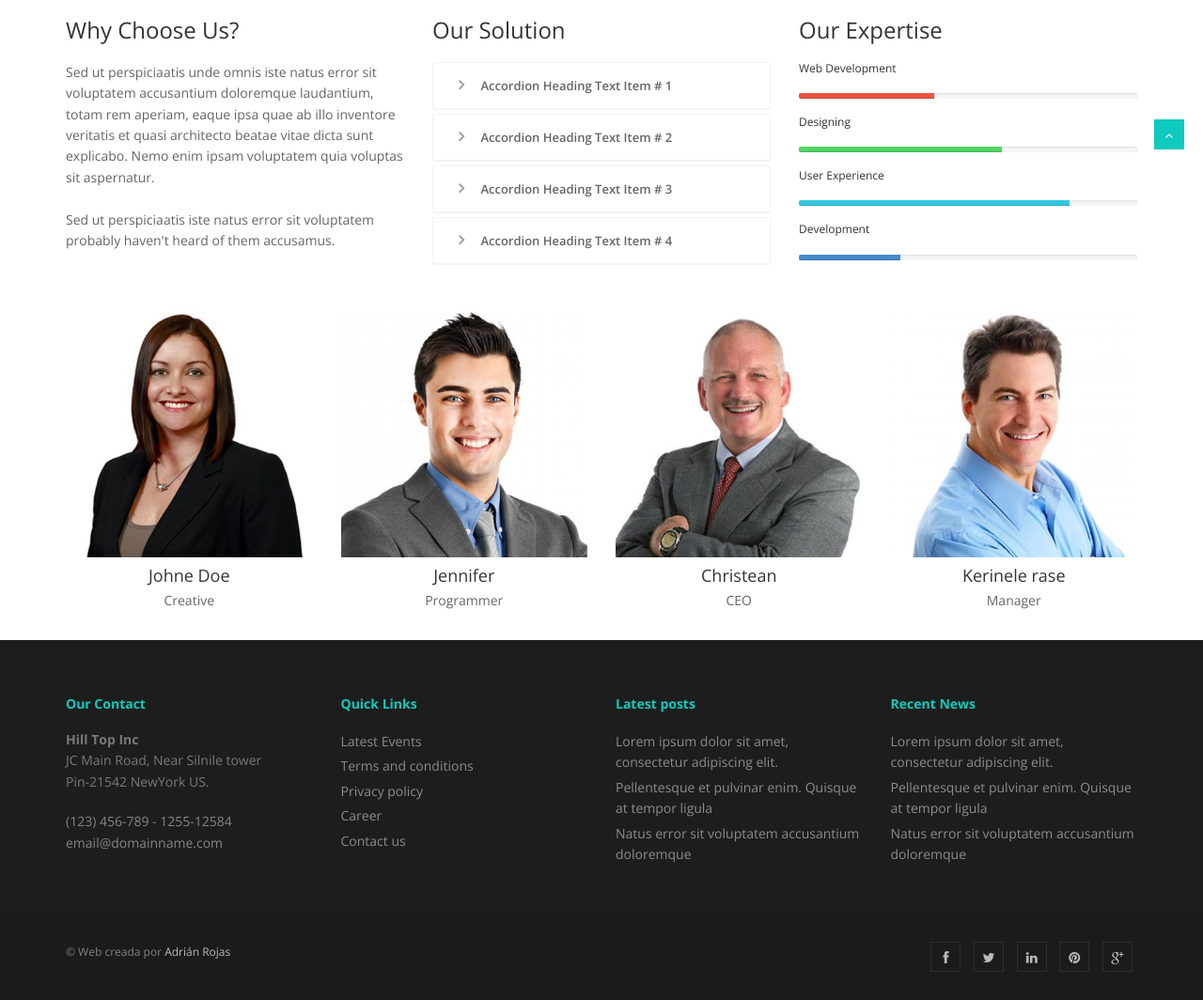
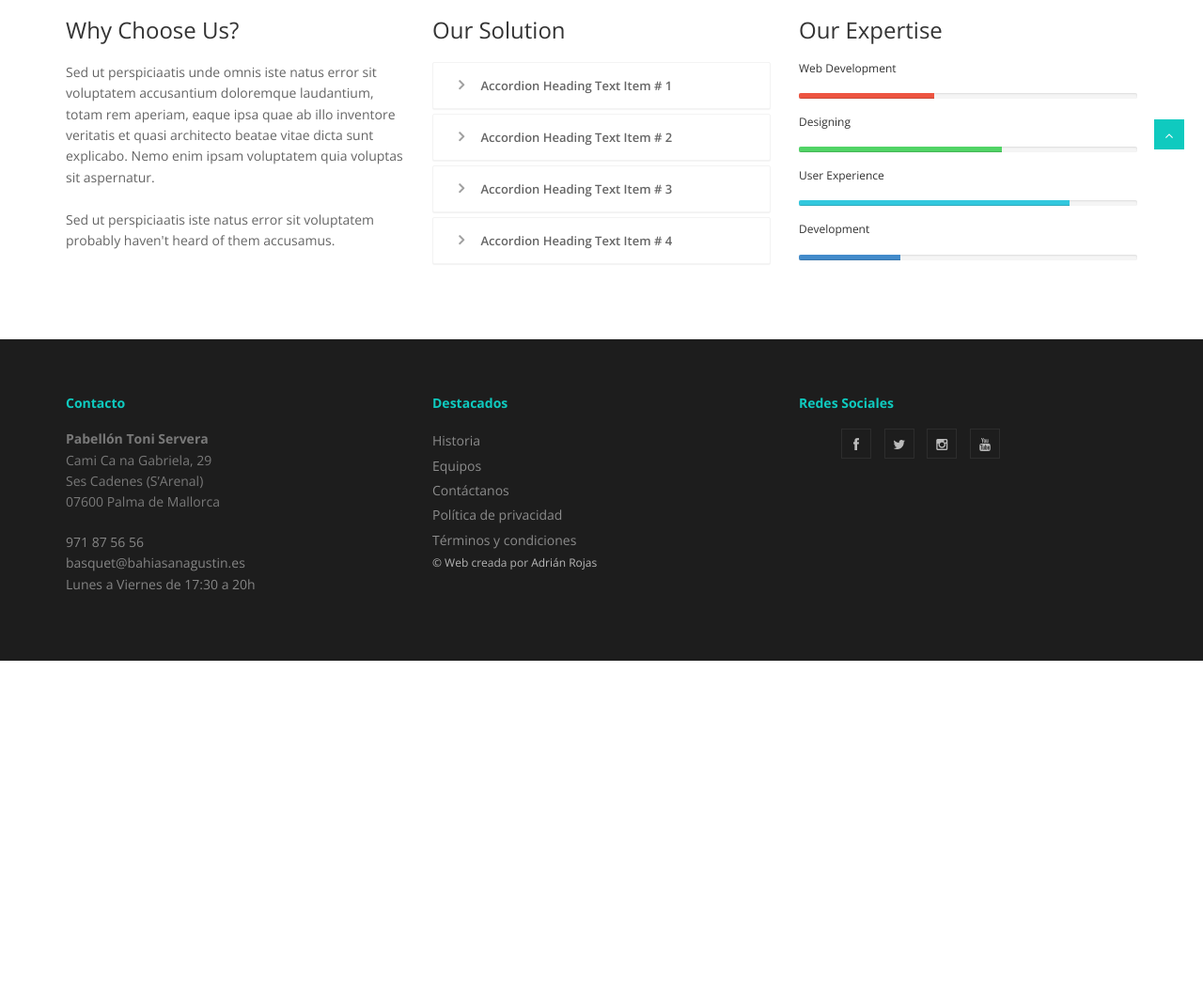
Before and after one commit to adriian12/Mis-proyectos, a Django app: page /about/ in a window 1280 px wide. Shown: the part 641-1705 px from the top of the page at 94% size. After the commit the page ends 1344 px from the top, so only its background shows below. Run offline with Django 3.2, Linux system fonts and the light colour scheme; parts of the project's set-up code (start-up, migrations or seed data) failed here and were passed over; some libraries are stand-ins or nearby versions.

Commit message:
plantillas actualizadas
añadido código django a las plantillas

```diff
--- a/squadbasket/appbasket/templates/index.html
+++ b/squadbasket/appbasket/templates/index.html
@@ -3,7 +3,7 @@
         {% include "modulos/slider.html" %}
         <section id="content">
             {% include "modulos/seccion_columnas.html" %}
-            {% include "modulos/trending.html" %}
+            {% include "modulos/seccion_reciente.html" %}
+            {% include "modulos/directiva.html" %}
         </section>
-        {% include "modulos/seccion_reciente.html" %}
     {% endblock %}
--- a/squadbasket/appbasket/templates/modulos/directiva.html
+++ b/squadbasket/appbasket/templates/modulos/directiva.html
@@ -1,44 +1,31 @@
 <div class="team-six">
-    <div class="row">
+    <div class="row center">
+        {% for directivos in miembros %}
         <div class="col-md-3 col-sm-6">
-            <!-- Team Member -->
+            <!-- Directiva -->
             <div class="team-member">
-                <!-- Image -->
-                <img class="img-responsive" src="../squadbasket/static/img/team1.jpg" alt="">
-                <!-- Name -->
-                <h4>Johne Doe</h4>
-                <span class="deg">Creative</span>
+                <!-- Imagen -->
+                <a data-toggle="modal" data-target="#myModal">
+                    <img class="img-responsive directiva-img" src="static/uploads{{ directivos.imagen.url }}" alt="directivo">
+                </a>
+                <!-- Nombre -->
+                <h4>{{ directivos.nombre }}</h4>
+                <span class="deg">{{ directivos.puesto }}</span>
+{% comment %}                <div class="modal fade" id="myModal" role="dialog">
+                    <div class="modal-dialog">
+                        <div class="modal-content">
+                            <div class="modal-header">
+                                <button type="button" class="close" data-dismiss="modal">&times;</button>
+                            </div>
+                            <div class="modal-body">
+                                {{ directivos.tabla|safe }}
+                            </div>
+                        </div>
+                    </div>
+                </div>{% endcomment %}
+
             </div>
         </div>
-        <div class="col-md-3 col-sm-6">
-            <!-- Team Member -->
-            <div class="team-member">
-                <!-- Image -->
-                <img class="img-responsive" src="../squadbasket/static/img/team2.jpg" alt="">
-                <!-- Name -->
-                <h4>Jennifer</h4>
-                <span class="deg">Programmer</span>
-            </div>
-        </div>
-        <div class="col-md-3 col-sm-6">
-            <!-- Team Member -->
-            <div class="team-member">
-                <!-- Image -->
-                <img class="img-responsive" src="../squadbasket/static/img/team3.jpg" alt="">
-                <!-- Name -->
-                <h4>Christean</h4>
-                <span class="deg">CEO</span>
-            </div>
-        </div>
-        <div class="col-md-3 col-sm-6">
-            <!-- Team Member -->
-            <div class="team-member">
-                <!-- Image -->
-                <img class="img-responsive" src="../squadbasket/static/img/team4.jpg" alt="">
-                <!-- Name -->
-                <h4>Kerinele rase</h4>
-                <span class="deg">Manager</span>
-            </div>
-        </div>
+        {% endfor %}
     </div>
 </div>
--- a/squadbasket/appbasket/templates/modulos/footer.html
+++ b/squadbasket/appbasket/templates/modulos/footer.html
@@ -1,55 +1,45 @@
 <footer>
     <div class="container">
         <div class="row">
-            <div class="col-md-3">
+            <div class="col-md-4">
                 <div class="widget">
-                    <h5 class="widgetheading">Our Contact</h5>
+                    <h5 class="widgetheading">Contacto</h5>
                     <address>
-                    <strong>Hill Top Inc</strong><br>
-                    JC Main Road, Near Silnile tower<br>
-                     Pin-21542 NewYork US.</address>
+                        <strong>Pabellón Toni Servera</strong><br>
+                        Cami Ca na Gabriela, 29<br>
+                        Ses Cadenes (S’Arenal)<br>
+                        07600 Palma de Mallorca
+                    </address>
                     <p>
-                        <i class="icon-phone"></i> (123) 456-789 - 1255-12584 <br>
-                        <i class="icon-envelope-alt"></i> email@domainname.com
+                        <span>971 87 56 56</span><br>
+                        <span>basquet@bahiasanagustin.es</span><br>
+                        <span>Lunes a Viernes de 17:30 a 20h</span>
                     </p>
                 </div>
             </div>
-            <div class="col-md-3">
+            <div class="col-md-4">
                 <div class="widget">
-                    <h5 class="widgetheading">Quick Links</h5>
+                    <h5 class="widgetheading">Destacados</h5>
                     <ul class="link-list">
-                        <li><a href="#">Latest Events</a></li>
-                        <li><a href="#">Terms and conditions</a></li>
-                        <li><a href="#">Privacy policy</a></li>
-                        <li><a href="#">Career</a></li>
-                        <li><a href="#">Contact us</a></li>
+                        <li><a href="#">Historia</a></li>
+                        <li><a href="#">Equipos</a></li>
+                        <li><a href="#">Contáctanos</a></li>
+                        <li><a href="#">Política de privacidad</a></li>
+                        <li><a href="#">Términos y condiciones</a></li>
                     </ul>
                 </div>
             </div>
-            <div class="col-md-3">
+            <div class="col-md-4">
                 <div class="widget">
-                    <h5 class="widgetheading">Latest posts</h5>
-                    <ul class="link-list">
-                        <li><a href="#">Lorem ipsum dolor sit amet, consectetur adipiscing elit.</a></li>
-                        <li><a href="#">Pellentesque et pulvinar enim. Quisque at tempor ligula</a></li>
-                        <li><a href="#">Natus error sit voluptatem accusantium doloremque</a></li>
+                    <h5 class="widgetheading">Redes Sociales</h5>
+                    <ul class="social-network">
+                        <li><a href="#" data-placement="top" title="Facebook"><i class="fa fa-facebook"></i></a></li>
+                        <li><a href="#" data-placement="top" title="Twitter"><i class="fa fa-twitter"></i></a></li>
+                        <li><a href="#" data-placement="top" title="Instagram"><i class="fa fa-instagram"></i></a></li>
+                        <li><a href="#" data-placement="top" title="Youtube"><i class="fa fa-youtube"></i></a></li>
                     </ul>
                 </div>
             </div>
-            <div class="col-md-3">
-                <div class="widget">
-                    <h5 class="widgetheading">Recent News</h5>
-                    <ul class="link-list">
-                        <li><a href="#">Lorem ipsum dolor sit amet, consectetur adipiscing elit.</a></li>
-                        <li><a href="#">Pellentesque et pulvinar enim. Quisque at tempor ligula</a></li>
-                        <li><a href="#">Natus error sit voluptatem accusantium doloremque</a></li>
-                    </ul>
-                </div>
-            </div>
-        </div>
-    </div>
-    <div id="sub-footer">
-        <div class="container">
             <div class="row">
                 <div class="col-lg-6">
                     <div class="copyright">
@@ -58,15 +48,6 @@
                         </p>
                     </div>
                 </div>
-                <div class="col-lg-6">
-                    <ul class="social-network">
-                        <li><a href="#" data-placement="top" title="Facebook"><i class="fa fa-facebook"></i></a></li>
-                        <li><a href="#" data-placement="top" title="Twitter"><i class="fa fa-twitter"></i></a></li>
-                        <li><a href="#" data-placement="top" title="Linkedin"><i class="fa fa-linkedin"></i></a></li>
-                        <li><a href="#" data-placement="top" title="Pinterest"><i class="fa fa-pinterest"></i></a></li>
-                        <li><a href="#" data-placement="top" title="Google plus"><i class="fa fa-google-plus"></i></a></li>
-                    </ul>
-                </div>
             </div>
         </div>
     </div>
--- a/squadbasket/appbasket/templates/modulos/seccion_columnas.html
+++ b/squadbasket/appbasket/templates/modulos/seccion_columnas.html
@@ -3,15 +3,17 @@
     <div class="row">
         <div class="skill-home">
             <div class="skill-home-solid clearfix">
+                {% for info in columnas %}
                 <div class="col-md-3 col-sm-6 text-center">
                     <span class="icons c1">
                         <i class="fa fa-home"></i>
                     </span>
                     <div class="box-area">
-                        <h3>{{ columnas|pprint }}</h3>
-                        <p></p>
+                        <h3>{{ info.col_titulo }}</h3>
+                        <p>{{ info.col_texto }}</p>
                     </div>
                 </div>
+                {% endfor %}
 {% comment %}                <div class="col-md-3 col-sm-6 text-center">
                     <span class="icons c2">
                         <i class="fa fa-rocket"></i>
--- a/squadbasket/appbasket/urls.py
+++ b/squadbasket/appbasket/urls.py
@@ -13,6 +13,4 @@ urlpatterns = [
     url(r'^precios/$', views.precios, name='precios'),
     url(r'^resultados/$', views.resultados, name='resultados'),
     url(r'^noticias/$', views.noticia_list, name='noticias'),
-    url(r'^slider/$', views.slider_content, name='slider'),
-    url(r'^columnas/$', views.columna_list, name='columnas'),
 ]
--- a/squadbasket/appbasket/views.py
+++ b/squadbasket/appbasket/views.py
@@ -1,11 +1,17 @@
 from django.shortcuts import render
 from django.utils import timezone
-from .models import Noticias, Slider, Columnas
+from .models import Noticia, Slider, Columna, Reciente, Directiva
 
 # ------------------- Internas -----------------------
 
 def home(request):
-    return render(request, 'index.html', {})
+    slide = Slider.objects.all()
+    columnas = Columna.objects.all()
+    recientes = Reciente.objects.all()
+    miembros = Directiva.objects.all()
+    return render(request, 'index.html', {
+        'columnas': columnas, 'slide': slide, 'recientes': recientes, 'miembros': miembros
+    })
 
 def about(request):
     return render(request, 'about.html', {})
@@ -25,14 +31,5 @@ def resultados(request):
 # ----------------- Modulos --------------------------
 
 def noticia_list(request):
-    posts = Noticias.objects.all()
+    posts = Noticia.objects.all()
     return render(request, 'noticias.html', {'posts': posts})
-
-def slider_content(request):
-    slide = Slider.objects.all()
-    return render(request, 'slider.html', {'slide': slide})
-
-def columna_list(request):
-    columnas = Columnas.objects.all()
-    return render(request, 'index.html', {'columnas': columnas})
-    print columna_list
```
Also changed, not shown: squadbasket/appbasket/admin.py (+5 -3 lines), squadbasket/appbasket/models.py (+30 -10 lines), squadbasket/appbasket/templates/modulos/seccion_reciente.html (+8 -32 lines), squadbasket/appbasket/templates/modulos/slider.html (+12 -11 lines), 4 other files.
